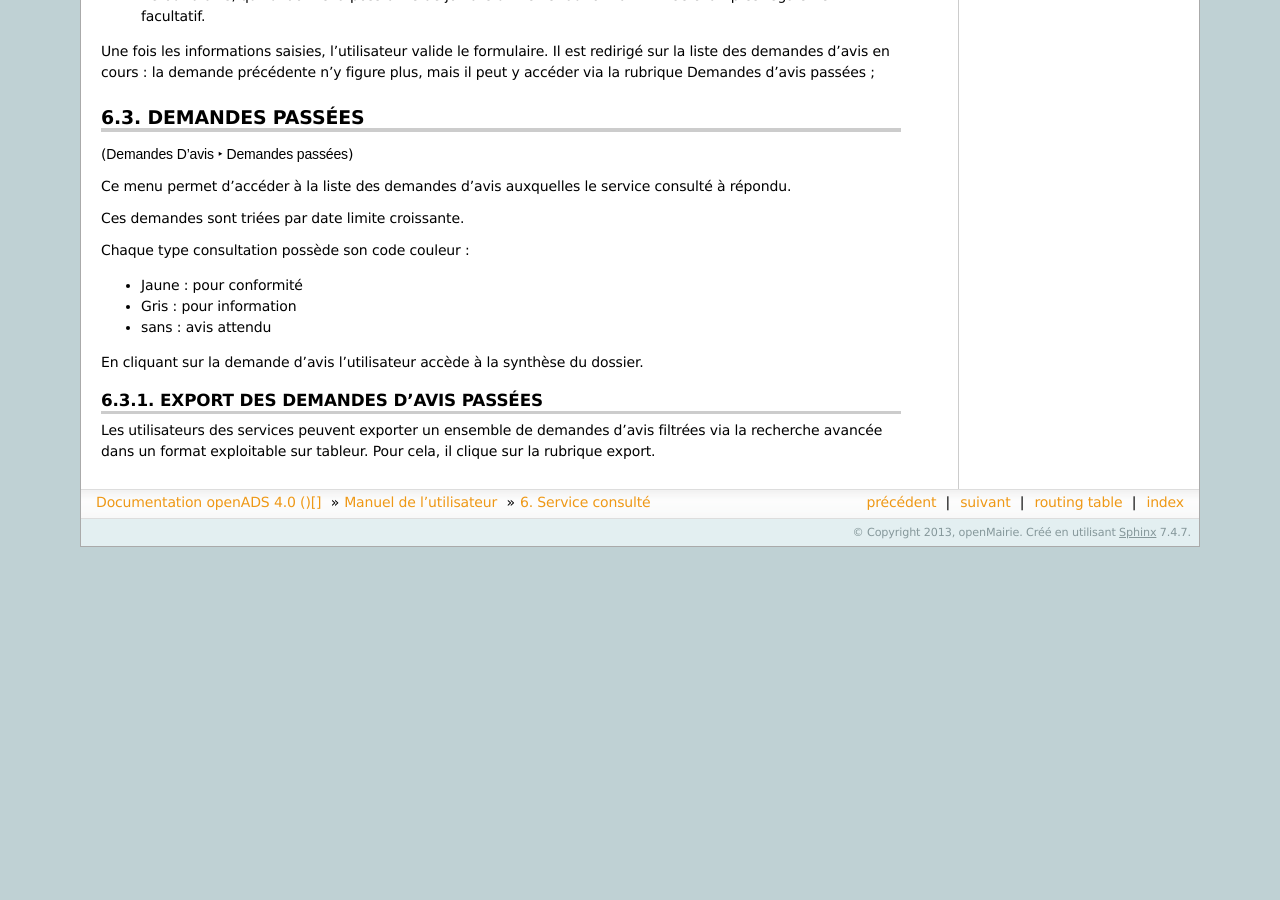
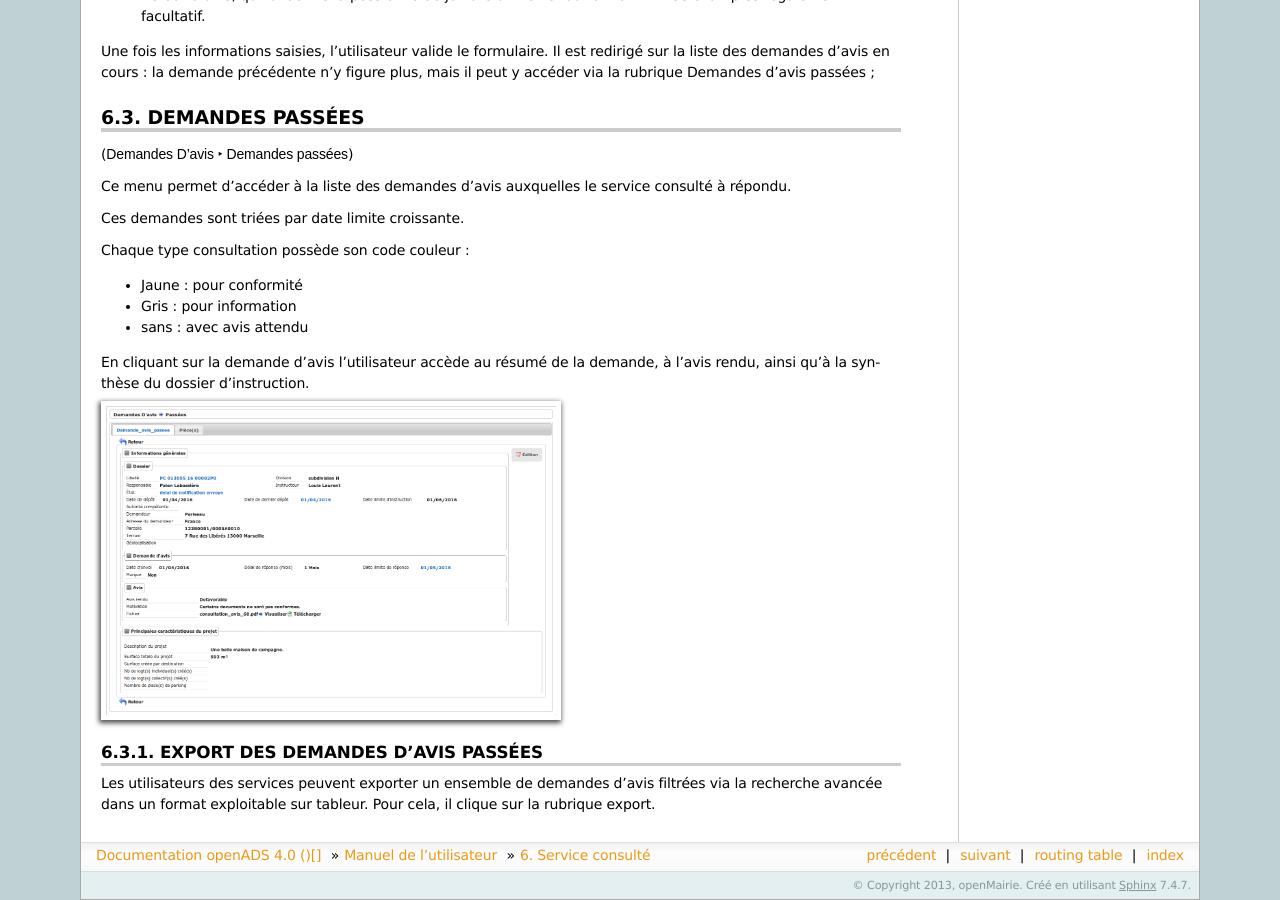
Before and after one commit to mpavaux/openads-documentation, a Sphinx documentation site: the page built from source/manuel_utilisateur/service_consulte.rst, in a window 1280 px wide and 900 px high, scrolled down 1043 px. Built offline with Sphinx 7.4.7, drawn with Linux system fonts in a browser that asks for light colours; before the commit the page ends 1590 px from its top, so only the background shows below that.

Commit message:
* Ajout image fiche demande passée.

```diff
--- a/source/manuel_utilisateur/service_consulte.rst
+++ b/source/manuel_utilisateur/service_consulte.rst
@@ -77,9 +77,11 @@
 
 - Jaune : pour conformité
 - Gris : pour information
-- sans : avis attendu
+- sans : avec avis attendu
 
-En cliquant sur la demande d'avis l'utilisateur accède à la synthèse du dossier.
+En cliquant sur la demande d'avis l'utilisateur accède au résumé de la demande, à l'avis rendu, ainsi qu'à la synthèse du dossier d'instruction.
+
+.. image:: service_consulte_demande_avis_passee_form.png
 
 Export des demandes d'avis passées
 ==================================
```
